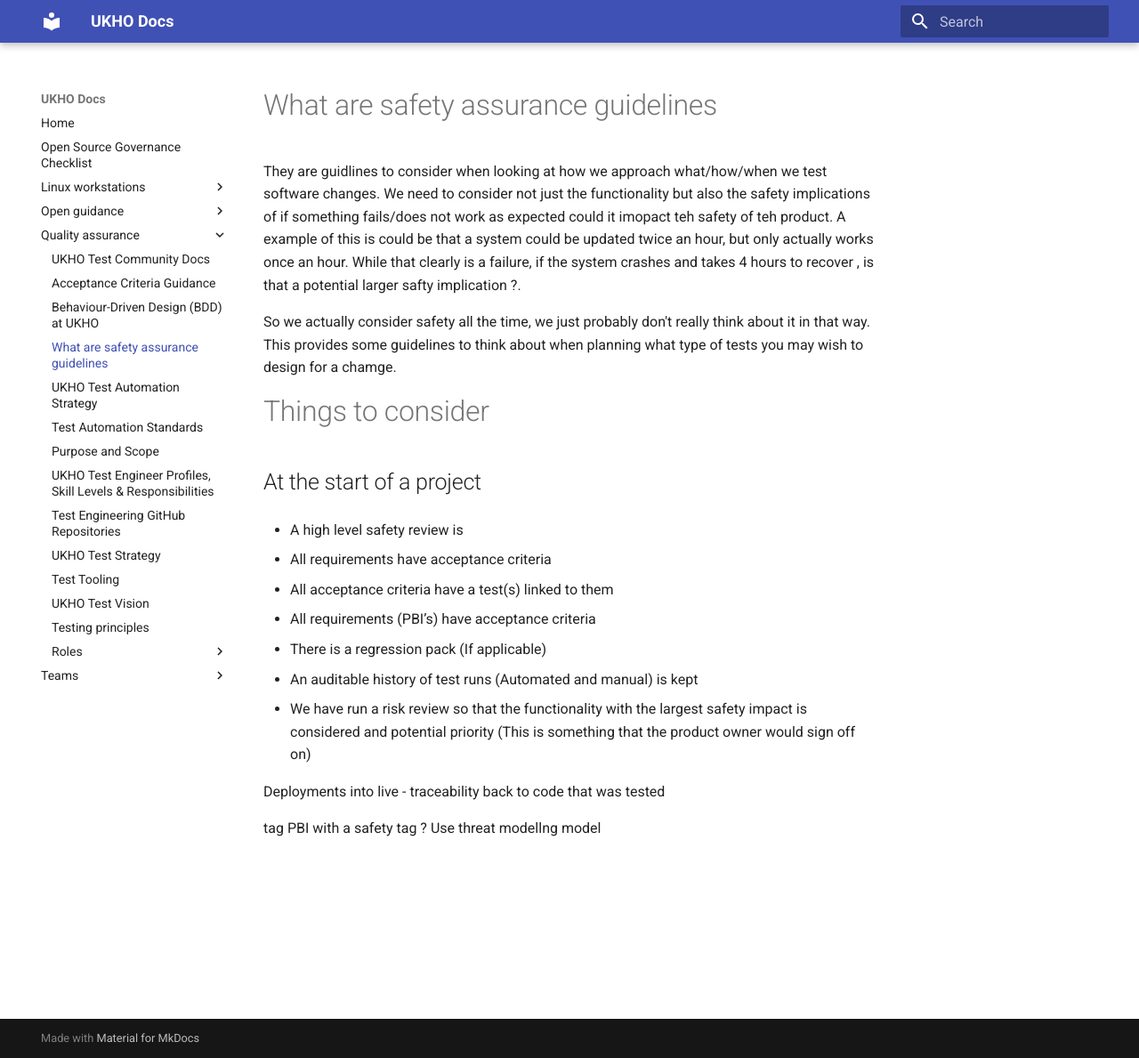
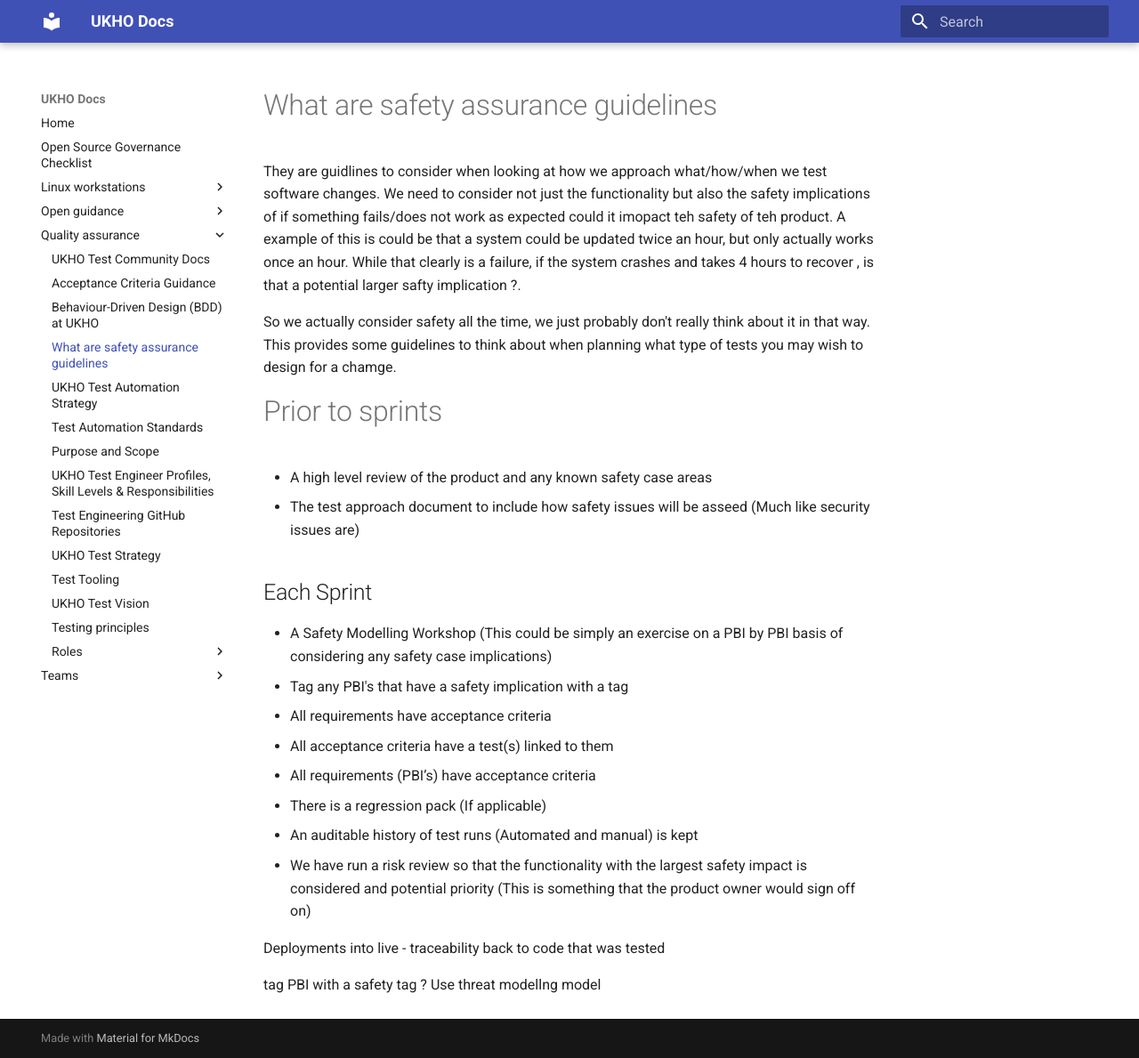
Before and after one commit to UKHO/docs, an MkDocs documentation site: the page built from docs/quality-assurance/safety-assurance.md, in a window 1280 px wide and 1189 px high. Shown: the whole window at 89% size. Built offline with MkDocs 1.6.1 and Material for MkDocs 9.7.7, drawn with Linux system fonts in a browser that asks for light colours.

Commit message:
Update safety-assurance.md

```diff
--- a/docs/quality-assurance/safety-assurance.md
+++ b/docs/quality-assurance/safety-assurance.md
@@ -4,12 +4,16 @@ They are guidlines to consider when looking at how we approach what/how/when we
 
 So we actually consider safety all the time, we just probably don't really think about it in that way. This provides some guidelines to think about when planning what type of tests you may wish to design for a chamge.
 
-# Things to consider
+# Prior to sprints
 
-## At the start of a project
+* A high level review of the product and any known safety case areas
+* The test approach document to include how safety issues will be asseed (Much like security issues are)
 
-* A high level safety review is
 
+## Each Sprint
+
+* A Safety Modelling Workshop (This could be simply an exercise on a PBI by PBI basis of considering any safety case implications)
+* Tag any PBI's that have a safety implication with a tag
 * All requirements have acceptance criteria
 * All acceptance criteria have a test(s) linked to them
 * All requirements (PBI’s) have acceptance criteria
```
